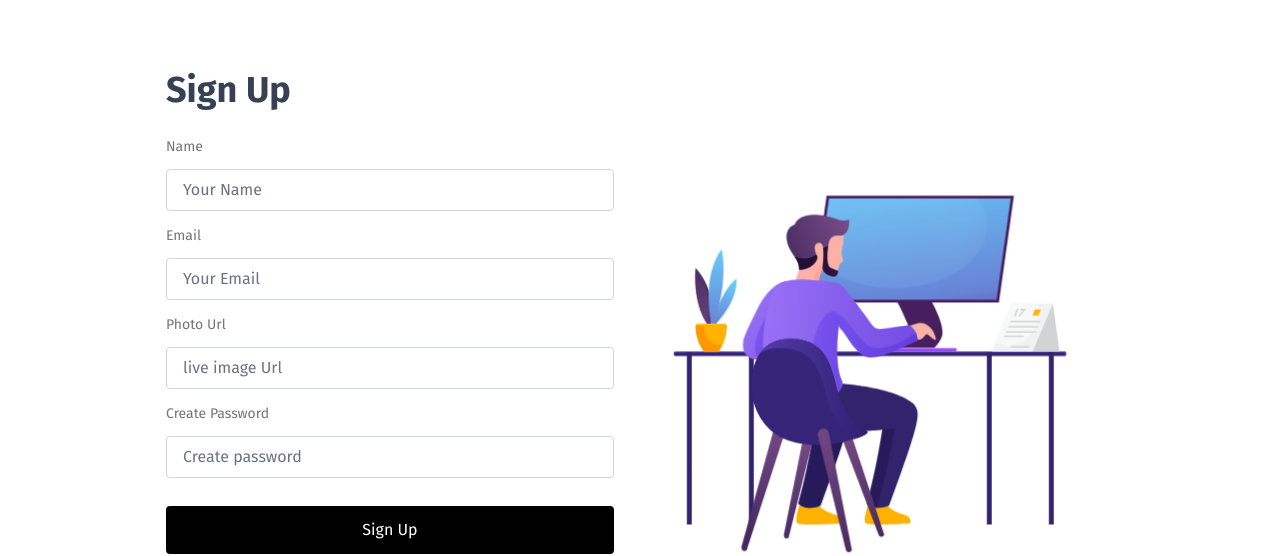
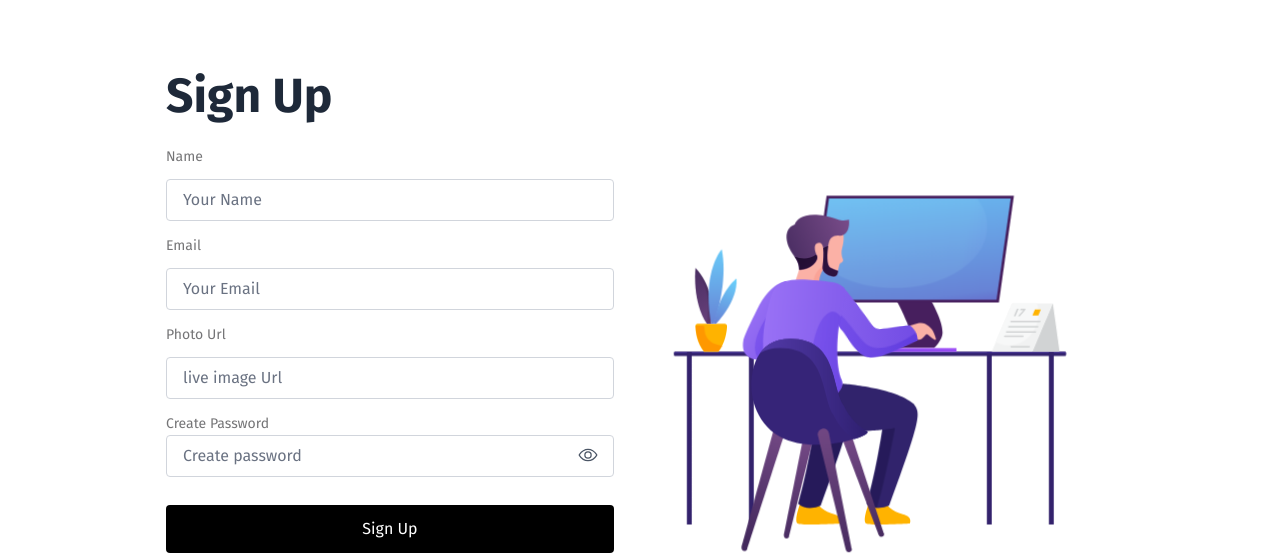
Before and after one commit to Rayean52/Food-Community, a React (Vite) app: page /sign-up in a window 1280 px wide. Shown: the part 129-685 px from the top of the page. Built offline with nearby package versions, Linux system fonts and the light colour scheme; no server answers.

Commit message:
password toggler added to Authpages

```diff
--- a/src/Pages/AuthPages/SignIn.jsx
+++ b/src/Pages/AuthPages/SignIn.jsx
@@ -1,16 +1,24 @@
-import { use } from 'react';
+import { use, useState } from 'react';
 import { Link, useLocation, useNavigate } from 'react-router';
 import Swal from 'sweetalert2';
 import { AuthContext } from '../../Context/AuthContext';
 import Lottie from 'lottie-react';
 import lottieSignIn from '../../assets/lottie_sign_in.json'
+import { IoEyeOutline } from "react-icons/io5";
+import { FaRegEyeSlash } from "react-icons/fa6";
 
 const SignIn = () => {
 
     const { signIn, setUsers, setLoading, googleSignIn } = use(AuthContext)
     const navigate = useNavigate();
     const location = useLocation();
+    const [showPassword, setShowPassword] = useState(false);
+
     const from = location.state?.from?.pathname || '/';
+
+    const togglePassword = () => {
+        setShowPassword(!showPassword);
+    }
 
     const handleSignIn = (e) => {
         e.preventDefault()
@@ -54,7 +62,7 @@ const SignIn = () => {
             {/* Left Side */}
             <div className="w-full md:w-1/2 flex items-center justify-center px-8 py-12">
                 <div className="max-w-md w-full">
-                    <h2 className="text-4xl font-bold mb-6 text-gray-700">Sign In</h2>
+                    <h2 className="text-5xl font-bold mb-6 text-gray-800">Sign In</h2>
 
                     <form onSubmit={handleSignIn} className="space-y-3">
 
@@ -69,19 +77,29 @@ const SignIn = () => {
                             className="w-full border border-gray-300 rounded px-4 py-2"
                         />
 
+
+                        <div className='relative'>
                             <label htmlFor="Password" className='label text-sm'>
                                 Password
                             </label>
                             <input
-                            type="password"
+                                type={showPassword ? 'text' : 'password'}
                                 name="password"
                                 placeholder="Password"
                                 required
                                 className="w-full border border-gray-300 rounded px-4 py-2"
                             />
+                            <span
+                                onClick={togglePassword}
+                                className='absolute right-4 bottom-0.5 transform -translate-y-1/2 cursor-pointer text-xl text-gray-600'
+                            >
+                                {
+                                    showPassword ? <FaRegEyeSlash></FaRegEyeSlash> : <IoEyeOutline></IoEyeOutline>
+                                }
+                            </span>
+                        </div>
 
                         <Link className='text-sm mb-2 hover:underline hover:text-blue-600'>Forget Password</Link>
-
                         <button
                             type="submit"
                             className="w-full my-4 bg-black text-white py-3 rounded hover:opacity-90"
--- a/src/Pages/AuthPages/SignUp.jsx
+++ b/src/Pages/AuthPages/SignUp.jsx
@@ -1,16 +1,23 @@
-import React, { use } from 'react';
+import React, { use, useState } from 'react';
 import { Link, useLocation, useNavigate } from 'react-router';
 import { updateProfile } from 'firebase/auth';
 import Swal from 'sweetalert2';
 import { AuthContext } from '../../Context/AuthContext';
 import Lottie from 'lottie-react';
 import lottieSignUp from '../../assets/lottie_sign_up.json'
+import { IoEyeOutline } from "react-icons/io5";
+import { FaRegEyeSlash } from "react-icons/fa6";
 
 const SignUp = () => {
 
     const { signUp, setUsers, googleSignIn, setLoading } = use(AuthContext);
     const navigate = useNavigate();
     const location = useLocation();
+    const [showPassword, setShowPassword] = useState(false);
+
+    const togglePassword = () => {
+        setShowPassword(!showPassword);
+    }
 
     const handleSignUp = (e) => {
         e.preventDefault();
@@ -75,7 +82,7 @@ const SignUp = () => {
             {/* Left Side */}
             <div className="w-full md:w-1/2 flex items-center justify-center py-12">
                 <div className="max-w-md w-full">
-                    <h2 className="text-4xl font-bold mb-6 text-gray-700">Sign Up</h2>
+                    <h2 className="text-5xl font-bold mb-6 text-gray-800">Sign Up</h2>
 
                     <form onSubmit={handleSignUp} className="space-y-3">
                         <label htmlFor="Name" className='label text-sm'>
@@ -112,18 +119,26 @@ const SignUp = () => {
                             className="w-full border border-gray-300 rounded px-4 py-2"
                         />
 
-
+                        <div className='relative'>
                             <label htmlFor="Create Password" className='label text-sm'>
                                 Create Password
                             </label>
                             <input
-                            type="password"
+                                type={showPassword? 'text' : 'password'}
                                 name="password"
                                 placeholder="Create password"
                                 required
                                 className="w-full border border-gray-300 rounded px-4 py-2"
                             />
-
+                            <span
+                                onClick={togglePassword}
+                                className="absolute right-4 bottom-0.5 transform -translate-y-1/2 cursor-pointer text-xl text-gray-600"
+                            >
+                            {
+                                showPassword ? <FaRegEyeSlash></FaRegEyeSlash> : <IoEyeOutline></IoEyeOutline>
+                            }
+                            </span>
+                        </div>
 
 
                         <button
```
Lines whose indentation alone changed are shown as unchanged.
